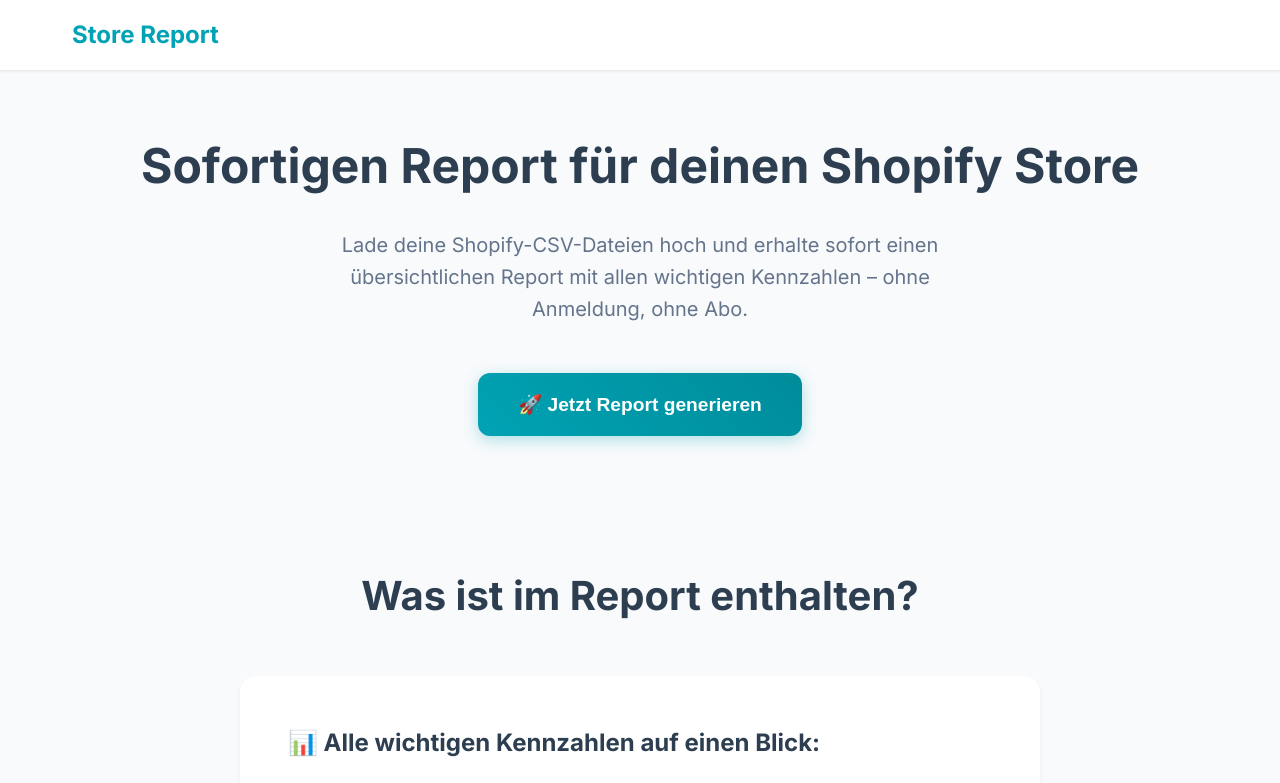
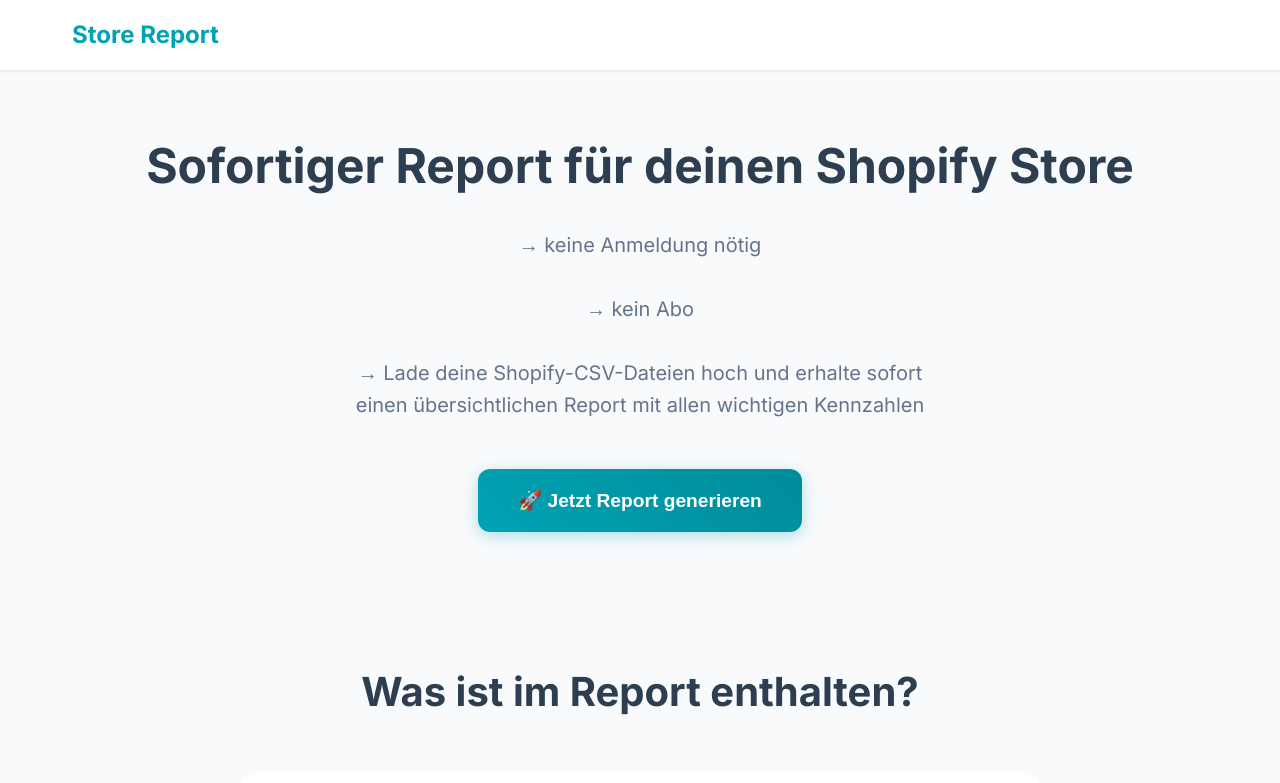
Before and after one commit to kevinreuss/store-report-fe, a plain HTML site: page index.html in a window 1280 px wide. Shown: the top 783 px of the page. Drawn offline with Linux system fonts and the light colour scheme.

Commit message:
impriove

```diff
--- a/index.html
+++ b/index.html
@@ -589,11 +589,16 @@
     <main>
       <section class="hero">
         <div class="container">
-          <h1>Sofortigen Report für deinen Shopify Store</h1>
+          <h1>Sofortiger Report für deinen Shopify Store</h1>
           <p>
-            Lade deine Shopify-CSV-Dateien hoch und erhalte sofort einen
-            übersichtlichen Report mit allen wichtigen Kennzahlen – ohne
-            Anmeldung, ohne Abo.
+            → keine Anmeldung nötig
+          </p>
+          <p>
+            → kein Abo
+          </p>
+          <p>
+            → Lade deine Shopify-CSV-Dateien hoch und erhalte sofort einen
+            übersichtlichen Report mit allen wichtigen Kennzahlen
           </p>
           <button class="cta-btn" onclick="scrollToReport()">
             🚀 Jetzt Report generieren
```
